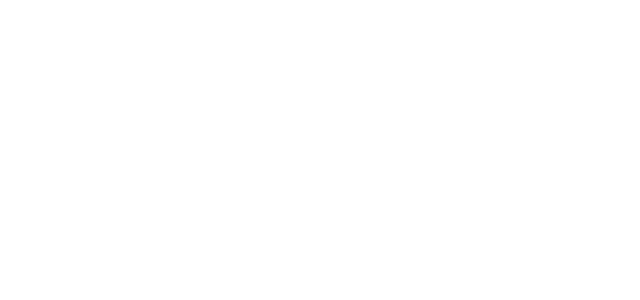
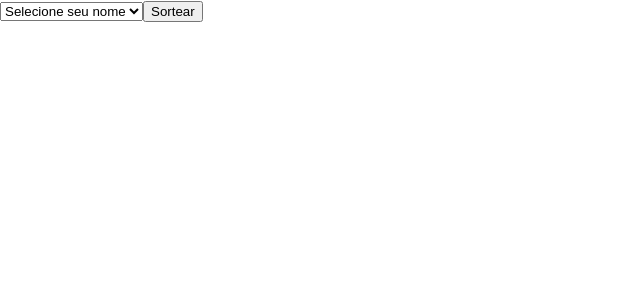
Before and after one commit to alicecomoura/sorteio-amigo-secreto, a React (Create React App) app: page /sorteio in a window 1280 px wide. Before the commit this address had no page. Shown: the top 300 px of the page, without its empty margins (0-640 px from the left). Built offline with nearby package versions, Linux system fonts and the light colour scheme.

Commit message:
displays lottery on screen

```diff
--- a/src/App.tsx
+++ b/src/App.tsx
@@ -1,13 +1,15 @@
 import { BrowserRouter, Route, Routes } from "react-router-dom"
 import { RecoilRoot } from "recoil"
-import Formulario from "./components/Formulario/Formulario"
+import { Configuracao } from "./pages/Configuracao/Configuraçao"
+import Sorteio from "./pages/Sorteio/Sorteio"
 
 function App() {
     return (
         <BrowserRouter>
             <RecoilRoot>
                 <Routes>
-                    <Route path='/' element={Formulario} />
+                    <Route path='/' element={<Configuracao />} />
+                    <Route path='sorteio' element={<Sorteio />} />
                 </Routes>
             </RecoilRoot>
         </BrowserRouter>
--- a/src/pages/Sorteio/Sorteio.tsx
+++ b/src/pages/Sorteio/Sorteio.tsx
@@ -29,6 +29,9 @@
                     value={participanteDaVez}
                     onChange={(evento) => setParticipanteDaVez(evento.target.value)}
                 >
+                    <option>
+                        Selecione seu nome
+                    </option>
                     {participantes.map(participante => <option key={participante}>{participante}</option>)}
 
                 </select>
```
Also changed, not shown: 1 other file (tests, documents, lock files or other folders).
